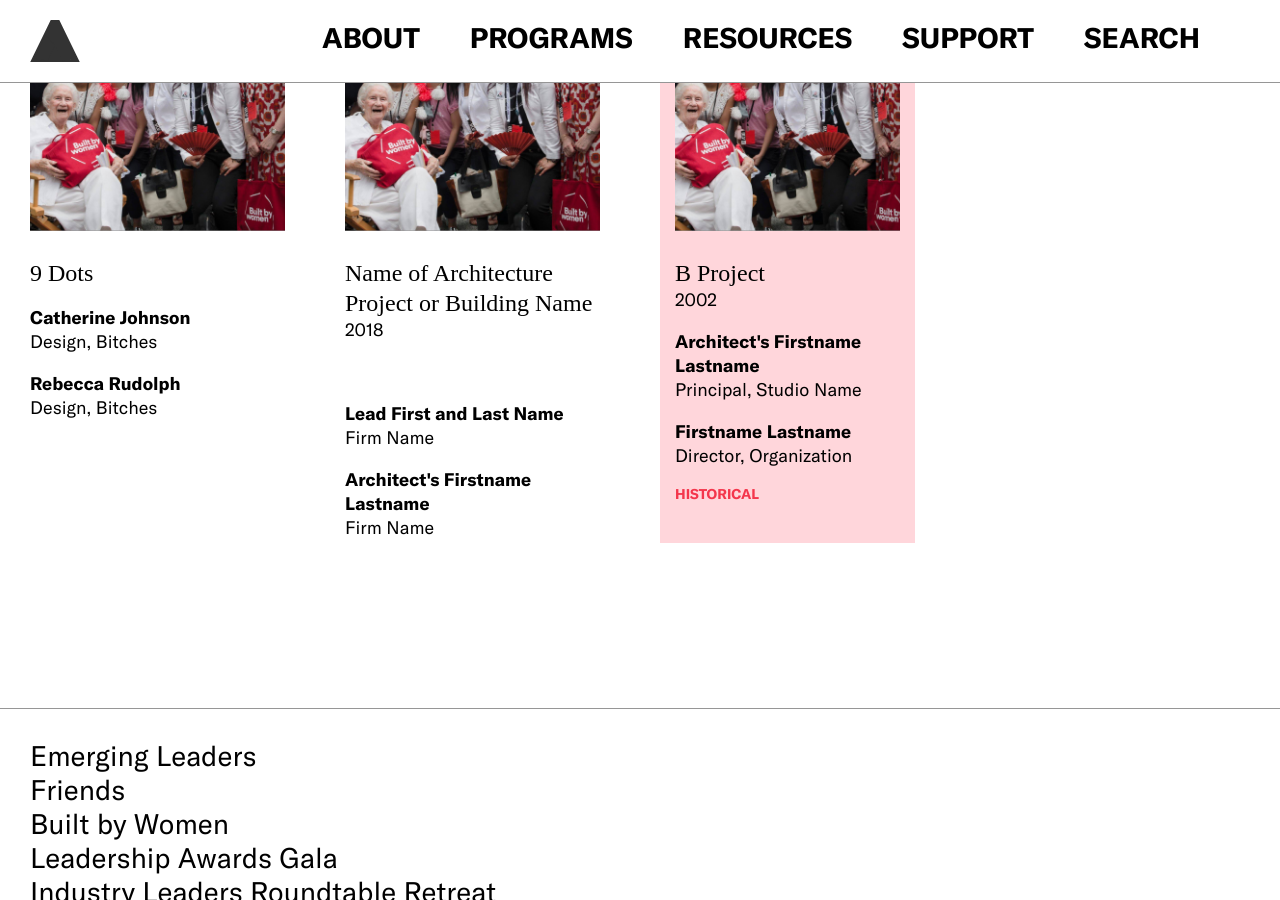
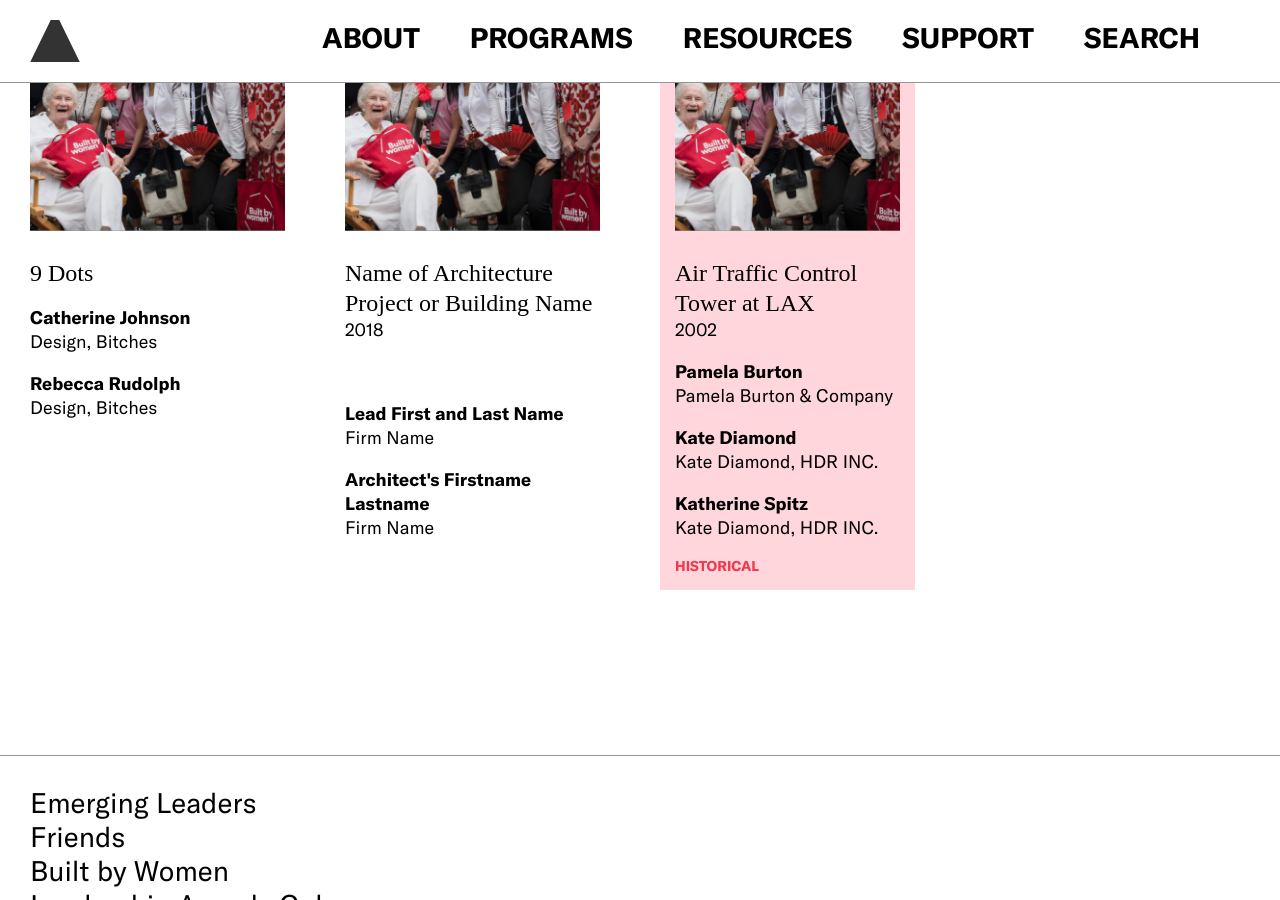
Before and after one commit to jengalas/bwaf-bbw, a Jekyll site: the page built from _bbw-years/bbw-2020.md, in a window 1280 px wide and 900 px high, scrolled down 601 px. Built offline with Jekyll 4.4.1, drawn with Linux system fonts in a browser that asks for light colours; some web fonts are replaced.

Commit message:
Update from Forestry.io Chun Schlesinger-Fried updated _bbw-projects/test-project.md

```diff
--- a/_bbw-projects/test-project.md
+++ b/_bbw-projects/test-project.md
@@ -1,15 +1,17 @@
 ---
 layout: bbw-project
-title: B Project
+title: Air Traffic Control Tower at LAX
 permalink: "/built-by-women/2020/test-project"
 bbw-year: _bbw-years/bbw-2020.md
 navCategory: Programs
 historical: true
 architects:
-- title: Architect's Firstname Lastname
-  role: Principal, Studio Name
-- title: Firstname Lastname
-  role: Director, Organization
+- title: 'Pamela Burton '
+  role: 'Pamela Burton & Company '
+- title: Kate Diamond
+  role: 'Kate Diamond, HDR INC. '
+- title: 'Katherine Spitz '
+  role: 'Kate Diamond, HDR INC. '
 location: 123 Main Street, Los Angeles
 year: 2002
 category: Infrastructure, Engineering
```
